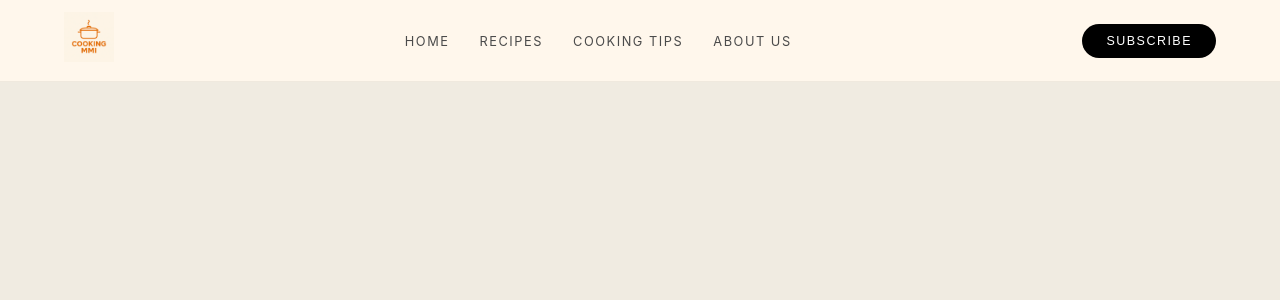
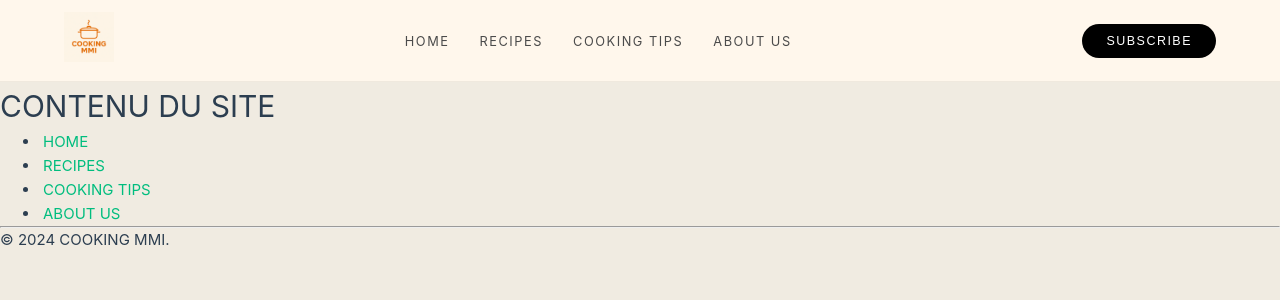
Before and after one commit to AlbanChatelet/cooking-mmi, a Vue app: page / in a window 1280 px wide. Shown: the top 300 px of the page. Built offline with nearby package versions, Linux system fonts and the light colour scheme; the HTML template or start-up script is replaced by a standard one.

Commit message:
Ajout d'une base HTML pour le footer + ajout dans le HomeView.vue

```diff
--- /dev/null
+++ b/src/components/MyFooter.vue
@@ -0,0 +1,23 @@
+<template>
+  <footer class="site-footer">
+    <div class="footer-wrapper">
+      <nav class="footer-nav">
+        <ul>
+          <li><a href="#">HOME</a></li>
+          <li><a href="#">RECIPES</a></li>
+          <li><a href="#">COOKING TIPS</a></li>
+          <li><a href="#">ABOUT US</a></li>
+        </ul>
+      </nav>
+
+      <hr />
+
+      <p class="copyright">© 2024 COOKING MMI.</p>
+    </div>
+  </footer>
+</template>
+
+<script setup lang="ts"></script>
+
+<style scoped>
+</style>
--- a/src/views/HomeView.vue
+++ b/src/views/HomeView.vue
@@ -1,14 +1,15 @@
 <template>
   <main>
     <Header />
+    <h1>CONTENU DU SITE</h1>
+    <Footer />
 
-
-    <!-- le reste des sections arrivera après -->
   </main>
 </template>
 
 <script setup lang="ts">
 import Header from '@/components/MyHeader.vue'
+import Footer from '@/components/MyFooter.vue'
 
 </script>
 
```
